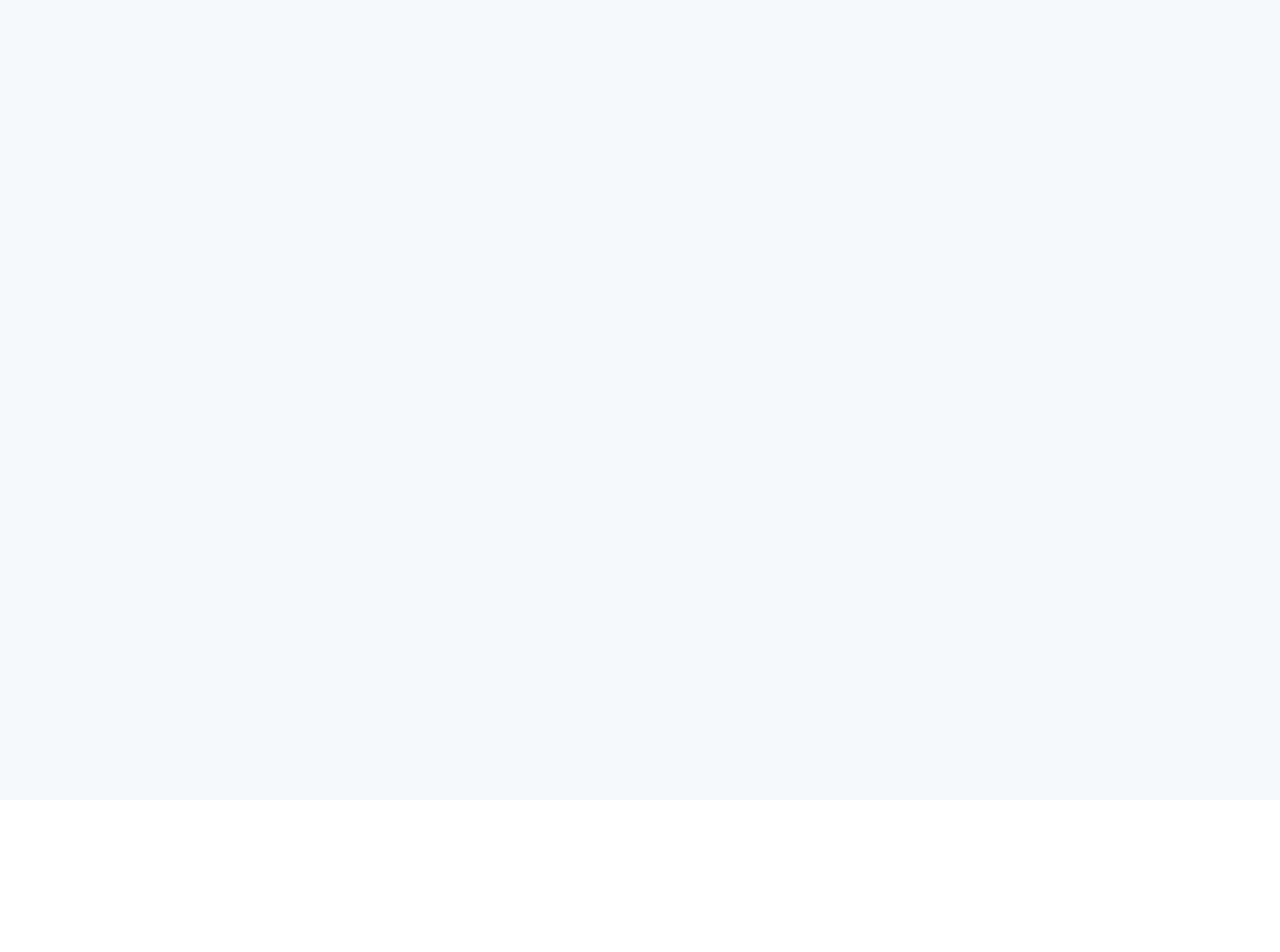
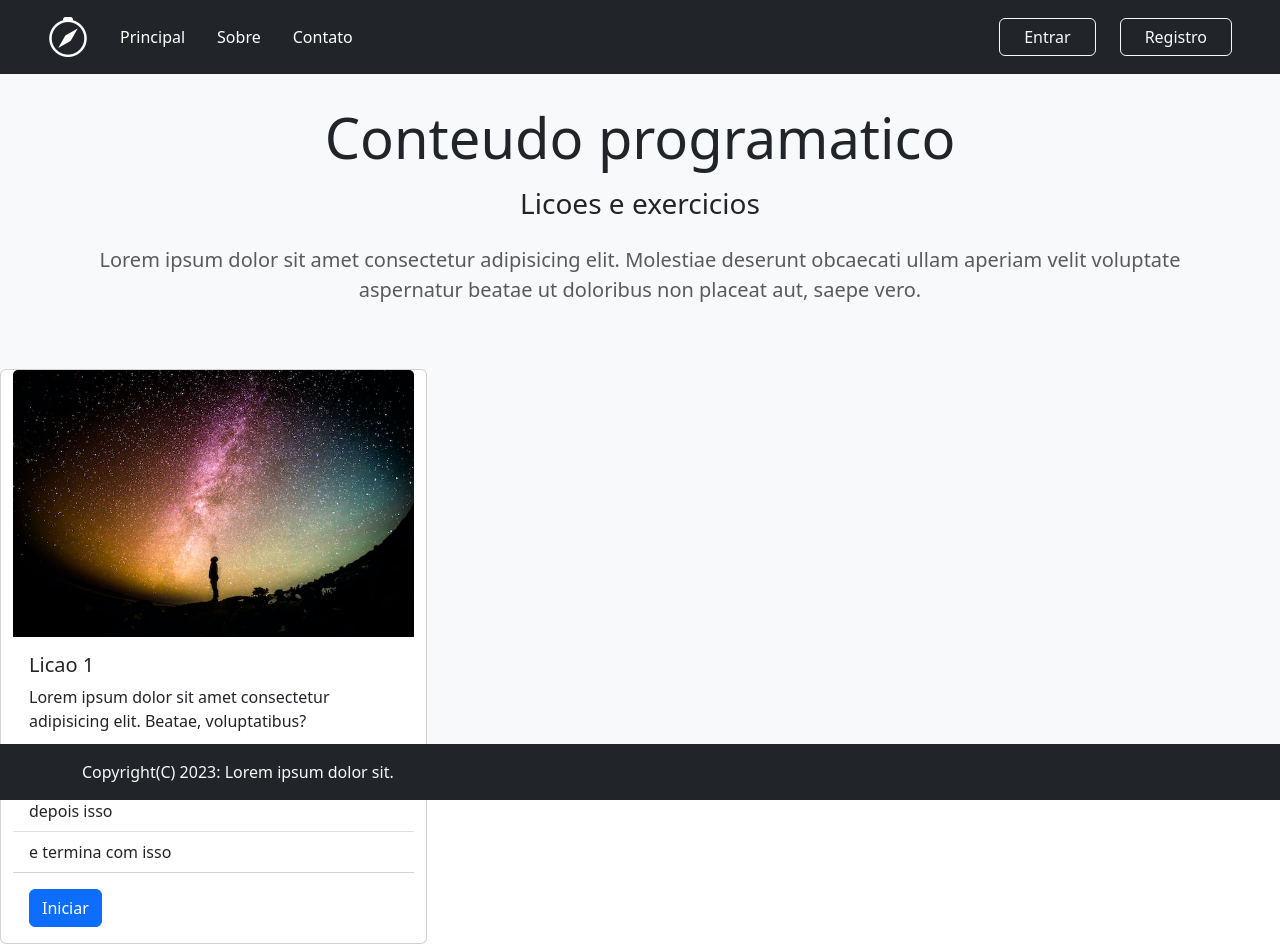
Before and after one commit to guisazevedo/aprendizado, a React (Vite) app: page /content in a window 1280 px wide. Before the commit this address had no page. Shown: the top 952 px of the page. Before the commit the page ends 800 px from the top, so only its background shows below. Built offline with nearby package versions, Linux system fonts and the light colour scheme.

Commit message:
implement card conteudo

```diff
--- /dev/null
+++ b/src/01_components/Content.tsx
@@ -0,0 +1,50 @@
+interface Props {
+  image?: string;
+  title: string;
+  description: string;
+  objective_1: string;
+  objective_2: string;
+  objective_3: string;
+  button: string;
+}
+
+const Content = ({
+  image,
+  title,
+  description,
+  objective_1,
+  objective_2,
+  objective_3,
+  button,
+}: Props) => {
+  return (
+    <div className="row">
+      <div className="col-4 card">
+        <img
+          src="/src/00_assets/images/class_1.jpg"
+          className="card-img-top"
+          alt="Man contemplating the universe"
+        />
+        <div className="card-body">
+          <h5 className="card-title">{title}</h5>
+          <p className="card-text">{description}</p>
+        </div>
+        <ul className="list-group list-group-flush">
+          <li className="list-group-item">{objective_1}</li>
+          <li className="list-group-item">{objective_2}</li>
+          <li className="list-group-item">{objective_3}</li>
+        </ul>
+        <div className="card-body">
+          <a href="#" className="btn btn-primary">
+            {button}
+          </a>
+        </div>
+      </div>
+    </div>
+  );
+};
+
+export default Content;
+
+// TODO => size image
+// TODO => image fit box
--- /dev/null
+++ b/src/03_pages/Content_page.tsx
@@ -0,0 +1,45 @@
+import Content from "../01_components/Content";
+import Footer from "../01_components/Footer";
+import HeaderText from "../01_components/HeaderText";
+import Navbar from "../01_components/Navbar";
+
+// inputs for the HeaderText component
+const header = "Conteudo programatico";
+const sub_header = "Licoes e exercicios";
+const text =
+  "Lorem ipsum dolor sit amet consectetur adipisicing elit. Molestiae deserunt obcaecati ullam aperiam velit voluptate aspernatur beatae ut doloribus non placeat aut, saepe vero. ";
+
+// inputs for the Content component
+const image = "/src/00_assets/images/class_1.jpg";
+const title = "Licao 1";
+const description =
+  "Lorem ipsum dolor sit amet consectetur adipisicing elit. Beatae, voluptatibus?";
+const objective_1 = "Aprender isso";
+const objective_2 = "depois isso";
+const objective_3 = "e termina com isso";
+const button = "Iniciar";
+
+const Content_page = () => {
+  return (
+    <>
+      <Navbar />
+      <div className="p-5"></div>
+      <HeaderText header={header} sub_header={sub_header} text={text} />
+      <Content
+        image={image}
+        title={title}
+        description={description}
+        objective_1={objective_1}
+        objective_2={objective_2}
+        objective_3={objective_3}
+        button={button}
+      />
+      <div className="p-5"></div>
+      <Footer />
+    </>
+  );
+};
+
+export default Content_page;
+
+// TODO => criar links para as paginas de conteudo
--- /dev/null
+++ b/src/03_pages/Login_page.tsx
@@ -0,0 +1,52 @@
+import Footer from "../01_components/Footer";
+import Navbar from "../01_components/Navbar";
+import Register from "../01_components/Register";
+
+// inputs for the HeaderText component
+const header = "Login";
+const sub_header = "";
+const text = "Efetue o login para acessar o conteudo!";
+
+// inputs for the email/password components
+const register_items = [
+  {
+    title: "Email",
+    type: "email",
+    id: "exampleInputEmail1",
+    text: "Nos nao iremos compartilhar seu email com ninguem",
+  },
+  {
+    title: "Senha",
+    type: "password",
+    id: "exampleInputPassword1",
+    text: "Sua senha deve ser de 8-20 caracteres, conter letras e numeros, e nao deve conter spacos ou emojis",
+  },
+];
+
+const execute_items = [
+  {
+    text: "Manter-me conectado",
+    button: "Login",
+    alternative: "Precisa de uma conta?",
+  },
+];
+
+const Login_page = () => {
+  return (
+    <>
+      <Navbar />
+      <div className="p-5"></div>
+      <Register
+        header={header}
+        sub_header={sub_header}
+        text={text}
+        register_items={register_items}
+        execute_items={execute_items}
+      />
+      <div className="p-5"></div>
+      <Footer />
+    </>
+  );
+};
+
+export default Login_page;
--- a/src/App.tsx
+++ b/src/App.tsx
@@ -1,7 +1,9 @@
 import { BrowserRouter as Router, Routes, Route } from "react-router-dom";
 import "../styles.css";
 import Landing_page from "./03_pages/Landing_page";
+import Login_page from "./03_pages/Login_page";
 import Register_page from "./03_pages/Register_page";
+import Content_page from "./03_pages/Content_page";
 
 function App() {
   return (
@@ -15,8 +17,9 @@ function App() {
       <Router>
         <Routes>
           <Route path="/" Component={Landing_page}></Route>
-          <Route path="/login" Component={Register_page}></Route>
+          <Route path="/login" Component={Login_page}></Route>
           <Route path="/register" Component={Register_page}></Route>
+          <Route path="/content" Component={Content_page}></Route>
         </Routes>
       </Router>
     </div>
--- a/tsconfig.json
+++ b/tsconfig.json
@@ -23,3 +23,5 @@
   "include": ["src", "src/01_components/Register.tsx"],
   "references": [{ "path": "./tsconfig.node.json" }]
 }
+
+// TODO => check if "src" is not enough in amplify
```
Also changed, not shown: src/00_assets/images/class_1.jpg (added).
